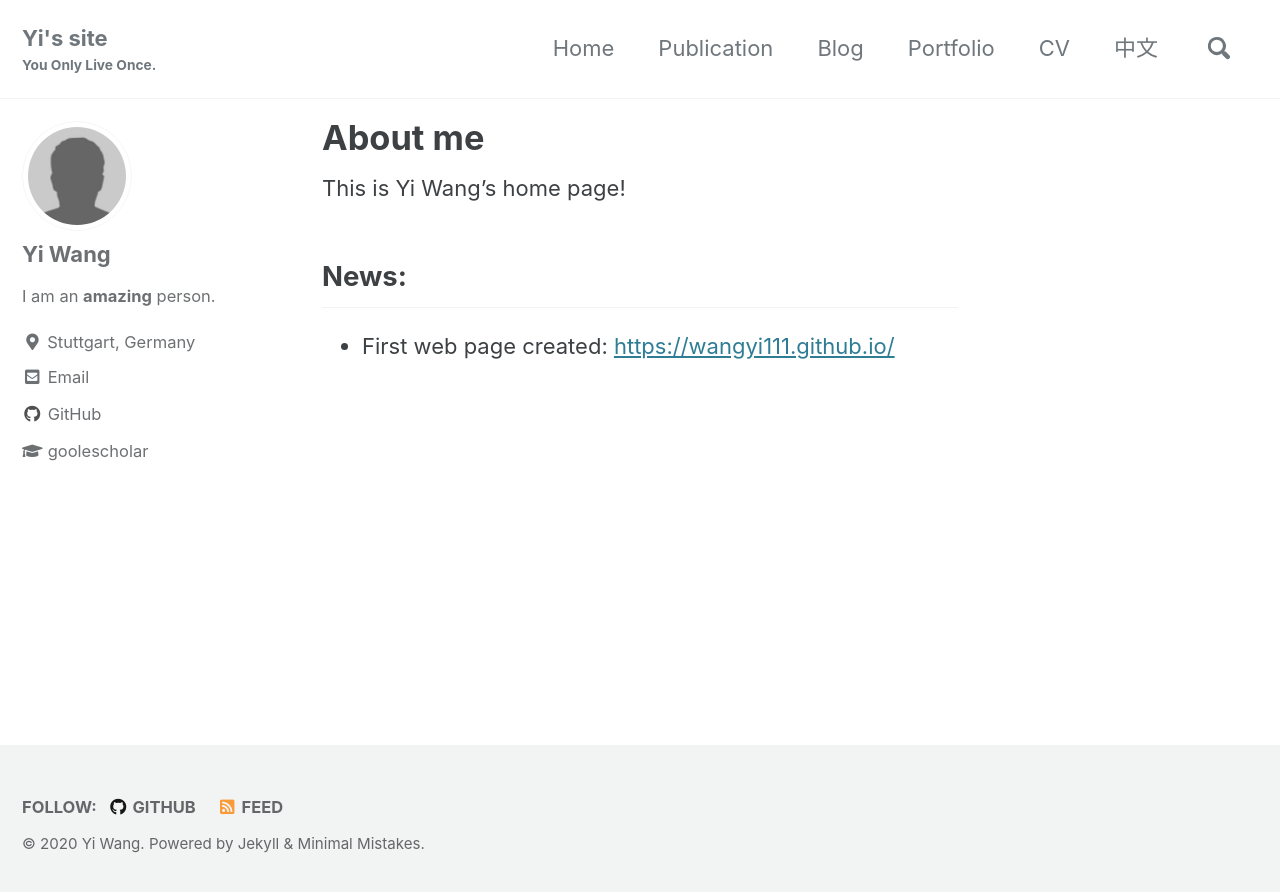
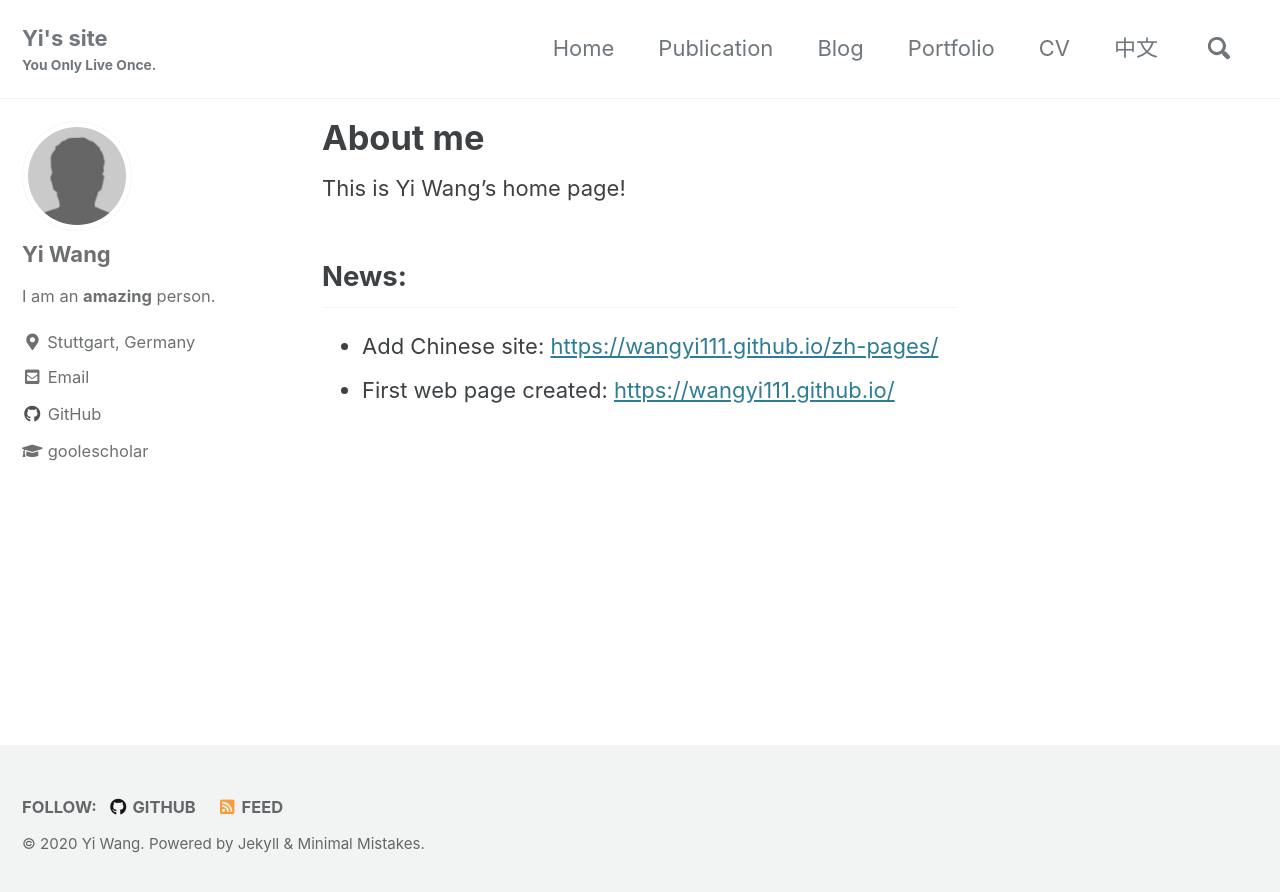
Before and after one commit to wangyi111/wangyi111.github.io, a Jekyll site: the page built from _pages/about.md, in a window 1280 px wide. Shown: the top 892 px of the page. Built offline with Jekyll 4.4.1, drawn with Linux system fonts in a browser that asks for light colours; cached includes are drawn as plain includes.

Commit message:
add chinese site

```diff
--- a/_pages/about.md
+++ b/_pages/about.md
@@ -9,4 +9,5 @@ This is Yi Wang's home page!
 
 ## News:
 
+* Add Chinese site: [https://wangyi111.github.io/zh-pages/](https://wangyi111.github.io/zh-pages/)
 * First web page created: [https://wangyi111.github.io/](https://wangyi111.github.io/)
```
